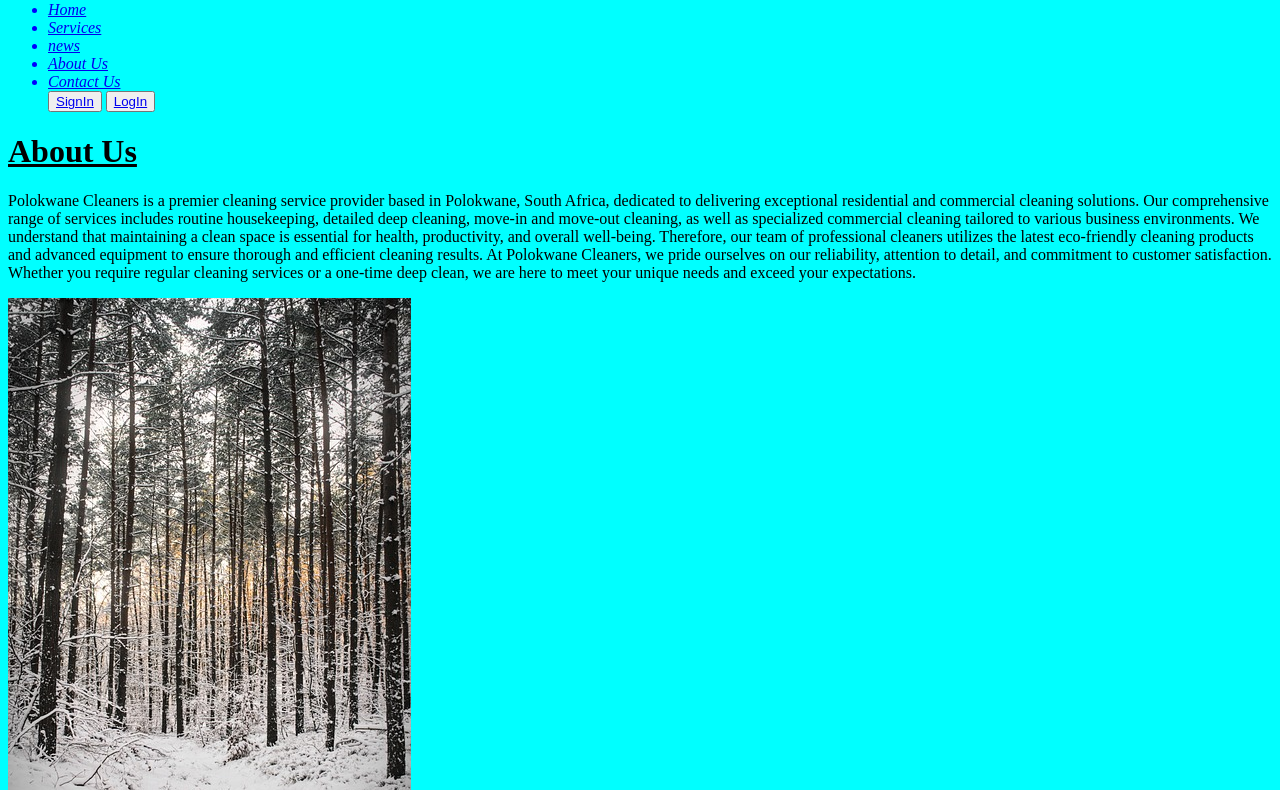
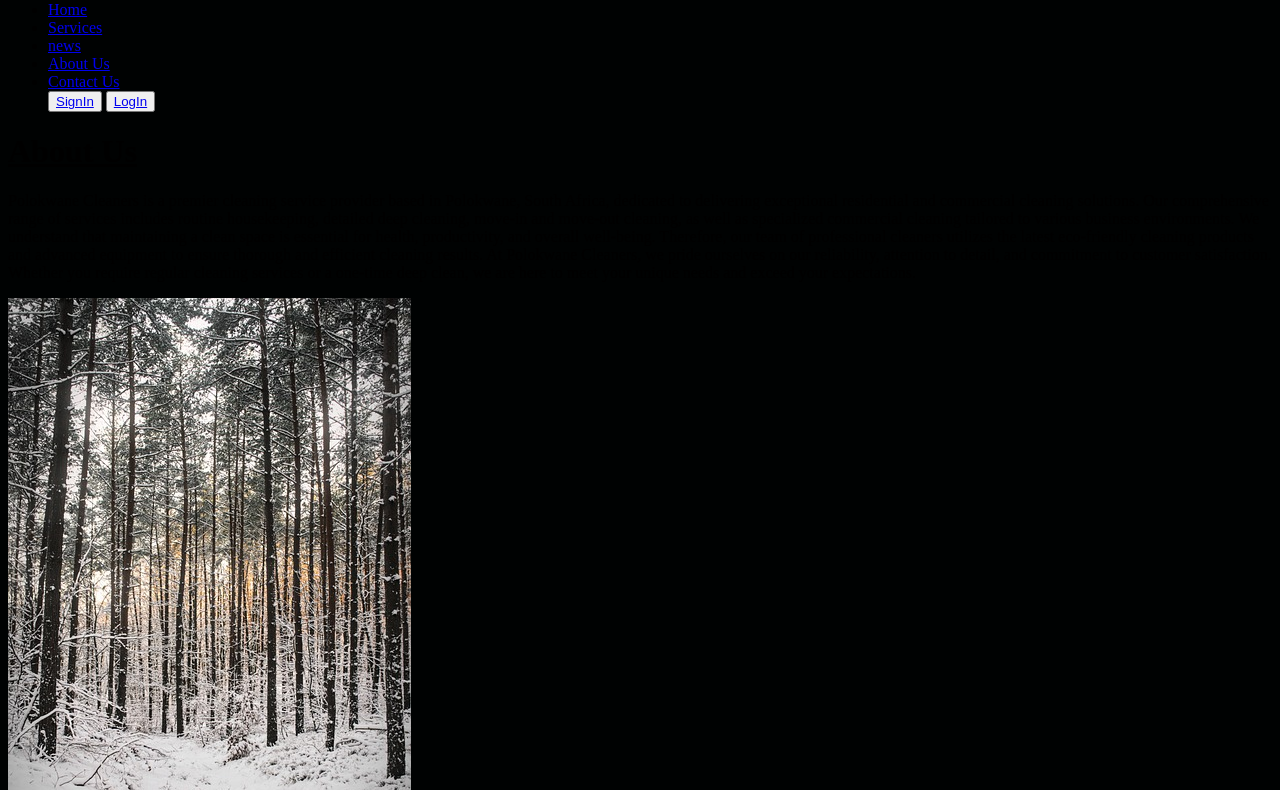
Before and after one commit to Tau-oss/mysite.poe, a plain HTML site: page aboutus.html in a window 1280 px wide. Shown: the part 41-831 px from the top of the page. Drawn offline with Linux system fonts and the light colour scheme.

Commit message:
Update files.css
change body background

```diff
--- a/css/files.css
+++ b/css/files.css
@@ -1,6 +1,6 @@
 body{
-    background-color: aqua;
+    background-color: rgb(0, 2, 2);
 }
-nav ul{
+.nav ul{
     font-style: oblique; color: blue;
 }
```
